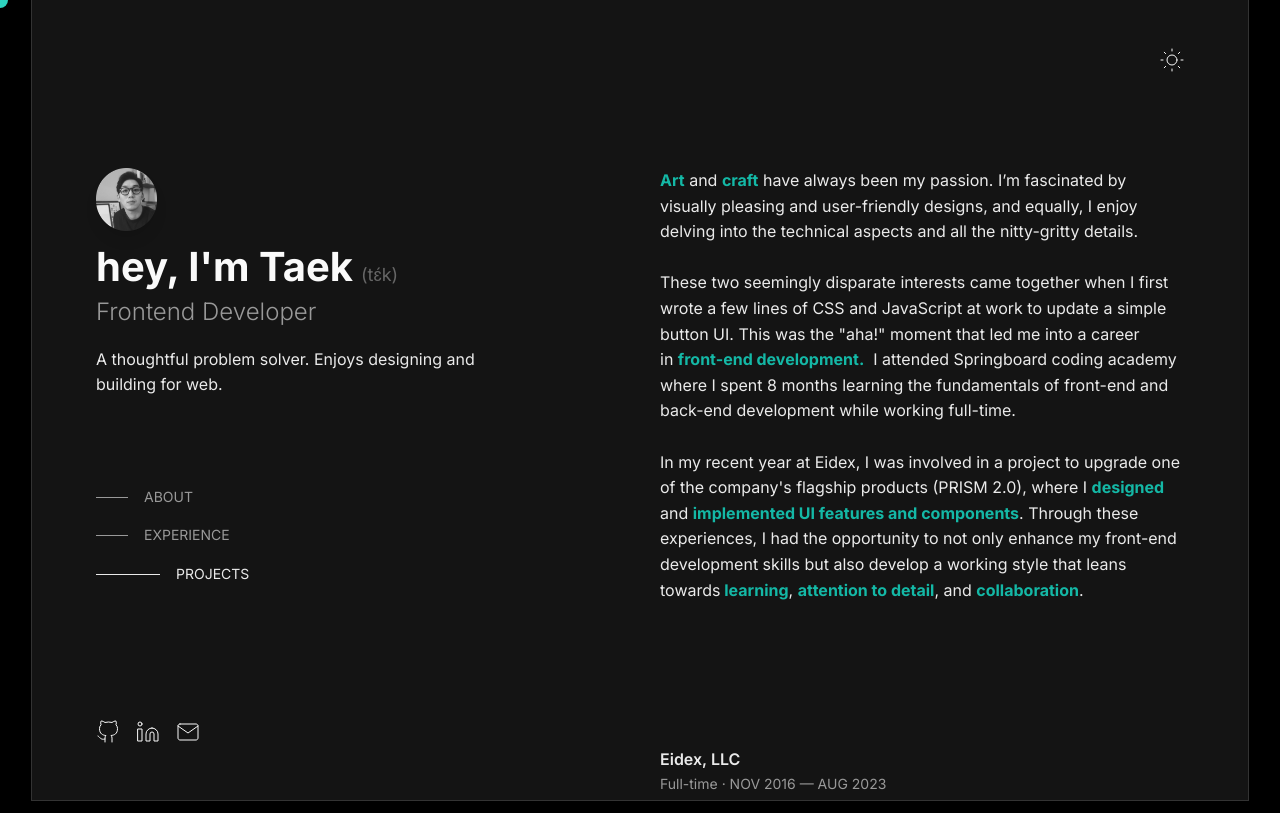
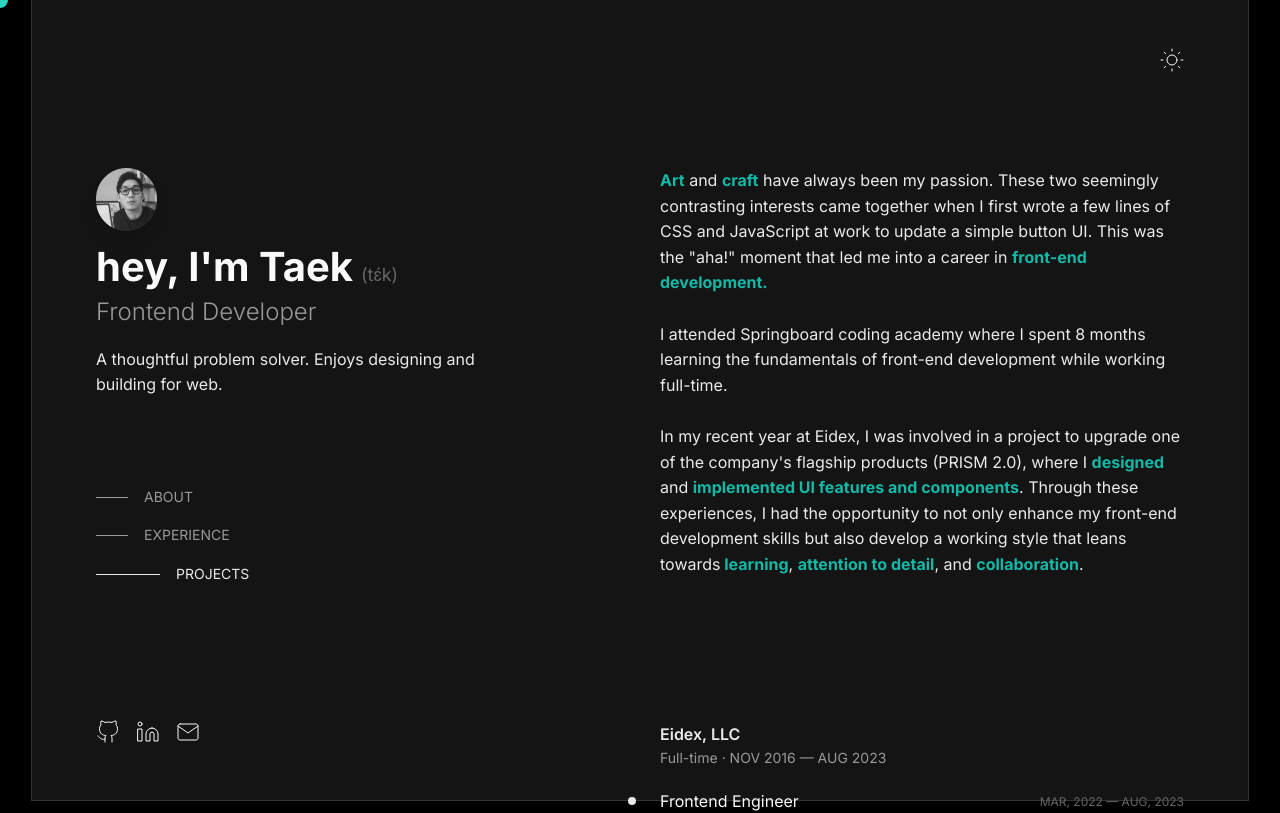
Before and after one commit to tnamdevnote/tnam.dev, a Next.js app: page / in a window 1280 px wide. Shown: the top 813 px of the page. Built offline with nearby package versions, Linux system fonts and the light colour scheme.

Commit message:
update about me and header

```diff
--- a/app/components/sections/about.tsx
+++ b/app/components/sections/about.tsx
@@ -23,20 +23,17 @@ function About() {
       <article className="text-body text-accent-6 dark:text-dark-accent-7">
         <b className="text-teal-600 dark:text-teal-500">Art</b> and&nbsp;
         <b className="text-teal-600 dark:text-teal-500">craft</b> have always
-        been my passion. I’m fascinated by visually pleasing and user-friendly
-        designs, and equally, I enjoy delving into the technical aspects and all
-        the nitty-gritty details.
-        <br />
-        <br />
-        These two seemingly disparate interests came together when I first wrote
-        a few lines of CSS and JavaScript at work to update a simple button UI.
-        This was the &quot;aha!&quot; moment that led me into a career in&nbsp;
+        been my passion. These two seemingly contrasting interests came together
+        when I first wrote a few lines of CSS and JavaScript at work to update a
+        simple button UI. This was the &quot;aha!&quot; moment that led me into
+        a career in&nbsp;
         <b className="text-teal-600 dark:text-teal-500">
           front-end development.
         </b>
-        &nbsp; I attended Springboard coding academy where I spent 8 months
-        learning the fundamentals of front-end and back-end development while
-        working full-time.
+        <br />
+        <br />
+        I attended Springboard coding academy where I spent 8 months learning
+        the fundamentals of front-end development while working full-time.
         <br />
         <br />
         In my recent year at Eidex, I was involved in a project to upgrade one
--- a/app/layout.tsx
+++ b/app/layout.tsx
@@ -4,7 +4,7 @@ import { Inter } from "next/font/google";
 import { ThemeProvider } from "./context/themeProvider";
 
 export const metadata: Metadata = {
-  title: "tnamdevnote",
+  title: "Taek | Front End Developer",
   description: "Welcome to tnamdevnote",
   icons: {
     icon: "/favicon.png",
```
